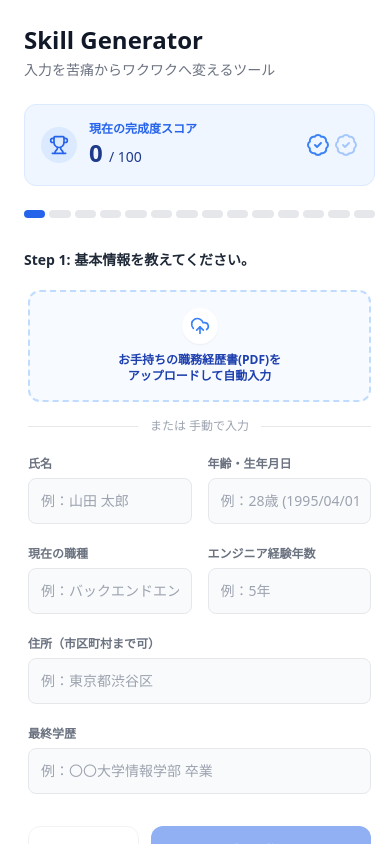
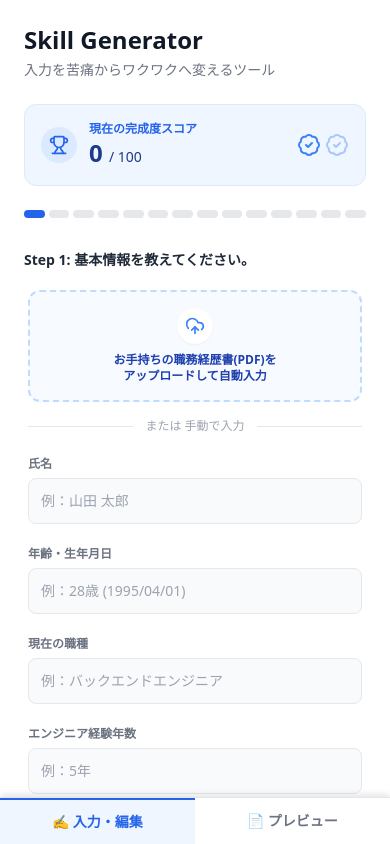
Before and after one commit to Neukomjp/killsheet-prototype, a Next.js app: page / in a window 390 px wide. Built offline with nearby package versions, Linux system fonts and the light colour scheme.

Commit message:
feat: Optimize UI and logic for mobile layout (Phase 7)

```diff
--- a/src/app/globals.css
+++ b/src/app/globals.css
@@ -15,3 +15,25 @@
     margin: 0;
   }
 }
+
+/* スマホ等で固定幅A4プレビューをはみ出さずに表示するための縮小調整 */
+@media (max-width: 480px) {
+  .mobile-preview-scaler {
+    zoom: 0.44;
+    /* iPhone等の細い画面向け */
+  }
+}
+
+@media (min-width: 481px) and (max-width: 767px) {
+  .mobile-preview-scaler {
+    zoom: 0.6;
+    /* 少し大きめの画面向け */
+  }
+}
+
+@media (min-width: 768px) and (max-width: 1023px) {
+  .mobile-preview-scaler {
+    zoom: 0.8;
+    /* タブレットや分割ビュー向け */
+  }
+}
--- a/src/app/page.tsx
+++ b/src/app/page.tsx
@@ -61,6 +61,7 @@ export default function Home() {
   const [data, setData] = useState<ResumeData>(initialData);
   const [isExtracting, setIsExtracting] = useState(false);
   const [activeTab, setActiveTab] = useState<"preview" | "interview" | "edit">("preview");
+  const [mobileView, setMobileView] = useState<"editor" | "preview">("editor");
 
   // 生成AI APIを呼び出してテキストを構造化する処理
   const handleExtract = async (text: string, step: number) => {
@@ -286,9 +287,9 @@ export default function Home() {
   };
 
   return (
-    <main className="flex h-screen print:h-auto bg-gray-100 overflow-hidden print:overflow-visible text-slate-800 print:block">
+    <main className="flex flex-col md:flex-row h-screen print:h-auto bg-gray-100 overflow-hidden print:overflow-visible text-slate-800 print:block">
       {/* 左側：エディタ領域 */}
-      <div className="w-1/3 min-w-[400px] h-full overflow-y-auto bg-white border-r border-gray-200 shadow-sm z-10 print:hidden">
+      <div className={`w-full md:w-1/3 min-w-0 md:min-w-[400px] h-full overflow-y-auto bg-white md:border-r border-gray-200 shadow-sm z-10 print:hidden ${mobileView === 'preview' ? 'hidden md:block' : 'block'}`}>
         <Editor
           data={data}
           isExtracting={isExtracting}
@@ -303,10 +304,10 @@ export default function Home() {
       </div>
 
       {/* 右側：プレビュー領域 */}
-      <div className="flex-1 h-full print:h-auto flex flex-col overflow-hidden print:overflow-visible bg-gray-100 print:bg-white print:block">
+      <div className={`flex-1 w-full h-full print:h-auto flex-col overflow-hidden print:overflow-visible bg-gray-100 print:bg-white print:block pb-14 md:pb-0 ${mobileView === 'editor' ? 'hidden md:flex' : 'flex'}`}>
 
         {/* タブナビゲーション */}
-        <div className="bg-white border-b border-gray-200 px-8 pt-4 flex space-x-6 shrink-0 print:hidden shadow-sm z-10">
+        <div className="bg-white border-b border-gray-200 px-4 md:px-8 pt-4 flex space-x-4 md:space-x-6 shrink-0 print:hidden shadow-sm z-10 overflow-x-auto whitespace-nowrap">
           <button
             onClick={() => setActiveTab("preview")}
             className={`pb-3 px-2 text-sm font-bold border-b-2 transition-colors ${activeTab === "preview" ? "border-blue-600 text-blue-700" : "border-transparent text-gray-500 hover:text-gray-700 hover:border-gray-300"}`}
@@ -328,10 +329,12 @@ export default function Home() {
         </div>
 
         {/* プレビュービューア部分 */}
-        <div className="flex-1 overflow-y-auto print:overflow-visible p-8 flex justify-center items-start print:p-0 print:block">
+        <div className="flex-1 overflow-y-auto overflow-x-hidden print:overflow-visible p-4 md:p-8 flex justify-center items-start print:p-0 print:block">
           {activeTab === "preview" ? (
-            <div id="preview-area" className="w-[210mm] min-h-[297mm] bg-white shadow-xl max-w-full print:shadow-none print:w-full print:min-h-0 print:h-auto">
-              <Preview data={data} />
+            <div className="mobile-preview-scaler mx-auto origin-top transition-transform">
+              <div id="preview-area" className="w-[210mm] min-h-[297mm] bg-white shadow-xl print:shadow-none print:w-full print:min-h-0 print:h-auto">
+                <Preview data={data} />
+              </div>
             </div>
           ) : activeTab === "edit" ? (
             <div className="w-full max-w-4xl pt-4">
@@ -350,6 +353,22 @@ export default function Home() {
           )}
         </div>
       </div>
+
+      {/* モバイル専用：ボトムナビゲーション */}
+      <div className="md:hidden fixed bottom-0 left-0 right-0 bg-white border-t border-gray-200 flex shadow-[0_-4px_6px_-1px_rgba(0,0,0,0.1)] z-50">
+        <button
+          onClick={() => setMobileView("editor")}
+          className={`flex-1 py-3 text-sm font-bold flex justify-center items-center transition-colors ${mobileView === "editor" ? "text-blue-600 border-t-2 border-blue-600 bg-blue-50" : "text-gray-500 hover:bg-gray-50"}`}
+        >
+          ✍️ 入力・編集
+        </button>
+        <button
+          onClick={() => setMobileView("preview")}
+          className={`flex-1 py-3 text-sm font-bold flex justify-center items-center transition-colors ${mobileView === "preview" ? "text-blue-600 border-t-2 border-blue-600 bg-blue-50" : "text-gray-500 hover:bg-gray-50"}`}
+        >
+          📄 プレビュー
+        </button>
+      </div>
     </main>
   );
 }
--- a/src/components/Editor.tsx
+++ b/src/components/Editor.tsx
@@ -422,7 +422,7 @@ export default function Editor({ data, isExtracting, onExtract, onDirectUpdate,
                             <div className="flex-1 border-t border-gray-200"></div>
                         </div>
 
-                        <div className="flex space-x-4">
+                        <div className="flex flex-col sm:flex-row space-y-4 sm:space-y-0 sm:space-x-4">
                             <div className="flex-1 space-y-1">
                                 <label className="text-xs font-semibold text-gray-500">氏名</label>
                                 <input
@@ -445,7 +445,7 @@ export default function Editor({ data, isExtracting, onExtract, onDirectUpdate,
                             </div>
                         </div>
 
-                        <div className="flex space-x-4">
+                        <div className="flex flex-col sm:flex-row space-y-4 sm:space-y-0 sm:space-x-4">
                             <div className="flex-1 space-y-1">
                                 <label className="text-xs font-semibold text-gray-500">現在の職種</label>
                                 <input
@@ -518,7 +518,7 @@ export default function Editor({ data, isExtracting, onExtract, onDirectUpdate,
                                     <span className="w-1.5 h-4 bg-blue-500 rounded-full mr-2"></span>
                                     {category}
                                 </h3>
-                                <div className="grid grid-cols-2 lg:grid-cols-3 gap-2">
+                                <div className="grid grid-cols-1 sm:grid-cols-2 lg:grid-cols-3 gap-2">
                                     {skills.map(skill => (
                                         <label key={skill} className="flex items-center space-x-2 px-3 py-2 bg-white border border-gray-200 rounded-lg cursor-pointer hover:bg-blue-50 hover:border-blue-200 transition-colors has-[:checked]:bg-blue-50 has-[:checked]:border-blue-500 shadow-sm">
                                             <input
@@ -594,7 +594,7 @@ export default function Editor({ data, isExtracting, onExtract, onDirectUpdate,
                     // Step 12: 複数プロジェクト分岐用UI
                     <div className="flex-1 flex flex-col justify-center items-center space-y-4 bg-gray-50 border border-gray-200 rounded-xl p-6">
                         <p className="text-gray-600 font-medium">これまでの入力が1件のプロジェクトとして追加されています。</p>
-                        <div className="flex space-x-4 w-full justify-center">
+                        <div className="flex flex-col sm:flex-row space-y-3 sm:space-y-0 sm:space-x-4 w-full justify-center">
                             <button
                                 onClick={() => handleLoop(true)}
                                 className="px-6 py-4 bg-white hover:bg-gray-50 text-blue-600 border border-blue-200 rounded-xl font-bold shadow-sm transition-all"
@@ -617,7 +617,7 @@ export default function Editor({ data, isExtracting, onExtract, onDirectUpdate,
                                 <Wand2 size={14} className="mr-1" />
                                 外部URLから実績を自動読み込み
                             </label>
-                            <div className="flex space-x-2">
+                            <div className="flex flex-col sm:flex-row space-y-2 sm:space-y-0 sm:space-x-2">
                                 <input
                                     type="url"
                                     placeholder="GitHub, Qiita, Zenn などのURL"
@@ -766,11 +766,12 @@ export default function Editor({ data, isExtracting, onExtract, onDirectUpdate,
                 <div className="flex space-x-3">
                     <button
                         onClick={handleExportJson}
-                        className="flex-1 bg-white hover:bg-gray-50 text-gray-600 text-sm font-medium py-2 px-4 rounded-lg border border-gray-200 flex items-center justify-center space-x-2 transition-colors"
+                        className="flex-1 bg-white hover:bg-gray-50 text-gray-600 text-sm font-medium py-2 px-2 sm:px-4 rounded-lg border border-gray-200 flex items-center justify-center space-x-2 transition-colors"
                         title="現在のデータをJSONファイルとしてPCに保存します"
                     >
                         <Download size={16} />
-                        <span>JSON保存</span>
+                        <span className="hidden sm:inline">JSON保存</span>
+                        <span className="sm:hidden">保存</span>
                     </button>
                     <div className="flex-1 relative">
                         <input
@@ -781,10 +782,11 @@ export default function Editor({ data, isExtracting, onExtract, onDirectUpdate,
                             title="保存したJSONファイルを読み込んで復元します"
                         />
                         <button
-                            className="w-full bg-white hover:bg-gray-50 text-gray-600 text-sm font-medium py-2 px-4 rounded-lg border border-gray-200 flex items-center justify-center space-x-2 transition-colors pointer-events-none"
+                            className="w-full bg-white hover:bg-gray-50 text-gray-600 text-sm font-medium py-2 px-2 sm:px-4 rounded-lg border border-gray-200 flex items-center justify-center space-x-2 transition-colors pointer-events-none"
                         >
                             <Upload size={16} />
-                            <span>JSON読込</span>
+                            <span className="hidden sm:inline">JSON読込</span>
+                            <span className="sm:hidden">読込</span>
                         </button>
                     </div>
                 </div>
```
Also changed, not shown: src/components/EditDataPanel.tsx (+5 -5 lines), 1 other file (tests, documents, lock files or other folders).
